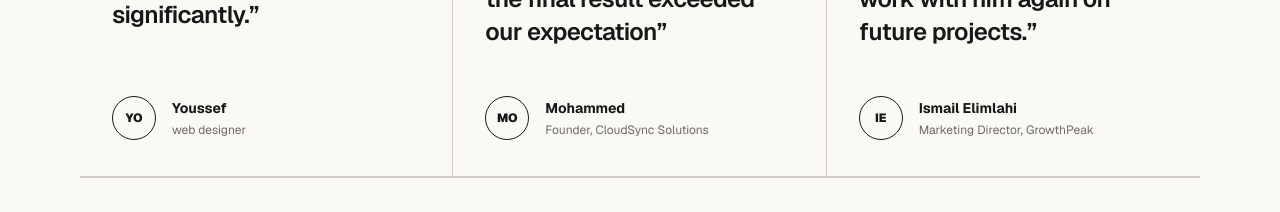
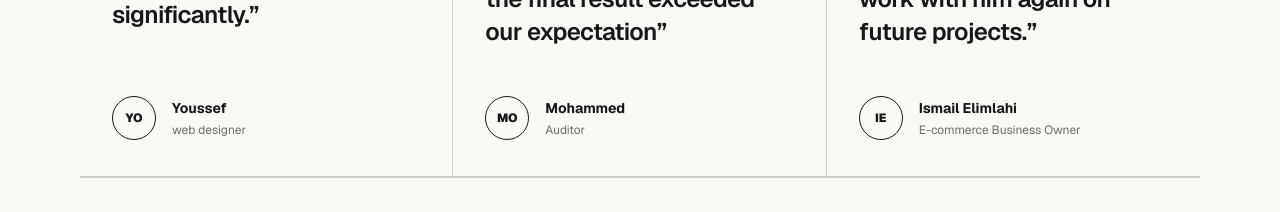
Before and after one commit to Elatifi01/portfolio, a Next.js app: page / in a window 1280 px wide. Shown: the part 6340-6552 px from the top of the page. Built offline with nearby package versions, Linux system fonts and the light colour scheme.

Commit message:
Update testimonials with accurate roles for clarity and consistency

```diff
--- a/components/Testimonials.tsx
+++ b/components/Testimonials.tsx
@@ -8,14 +8,14 @@ const testimonials = [
   },
   {
     name: "Mohammed",
-    role: "Founder, CloudSync Solutions",
+    role: "Auditor",
     initials: "MO",
     quote:
       "Working with him was a great experience. He built a fast, responsive website for our business and paid attention to every detail. Communication was clear throughout the project, and the final result exceeded our expectation",
   },
   {
     name: "Ismail Elimlahi",
-    role: "Marketing Director, GrowthPeak",
+    role: "E-commerce Business Owner",
     initials: "IE",
     quote:
       "An excellent web developer who truly understands modern web technologies. The website he delivered was clean, optimized, and mobile-friendly. I would definitely work with him again on future projects.",
```
